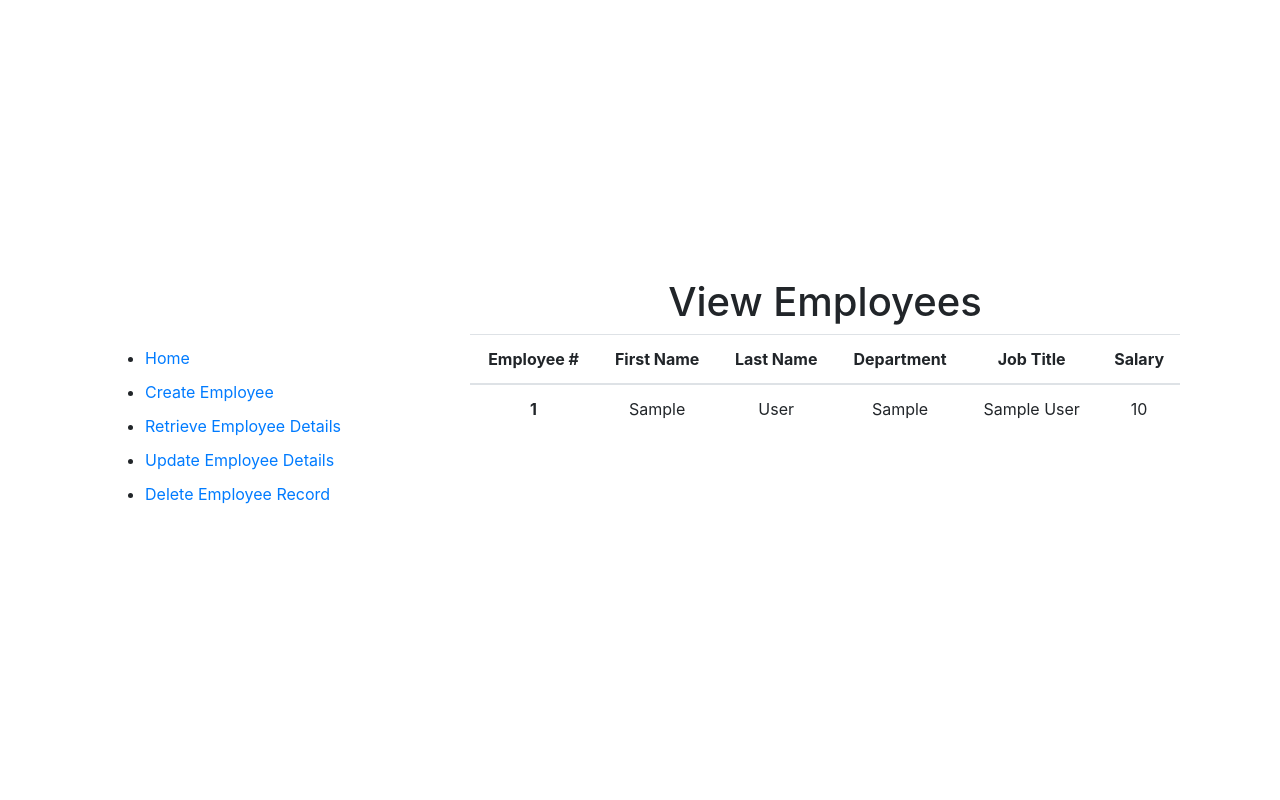
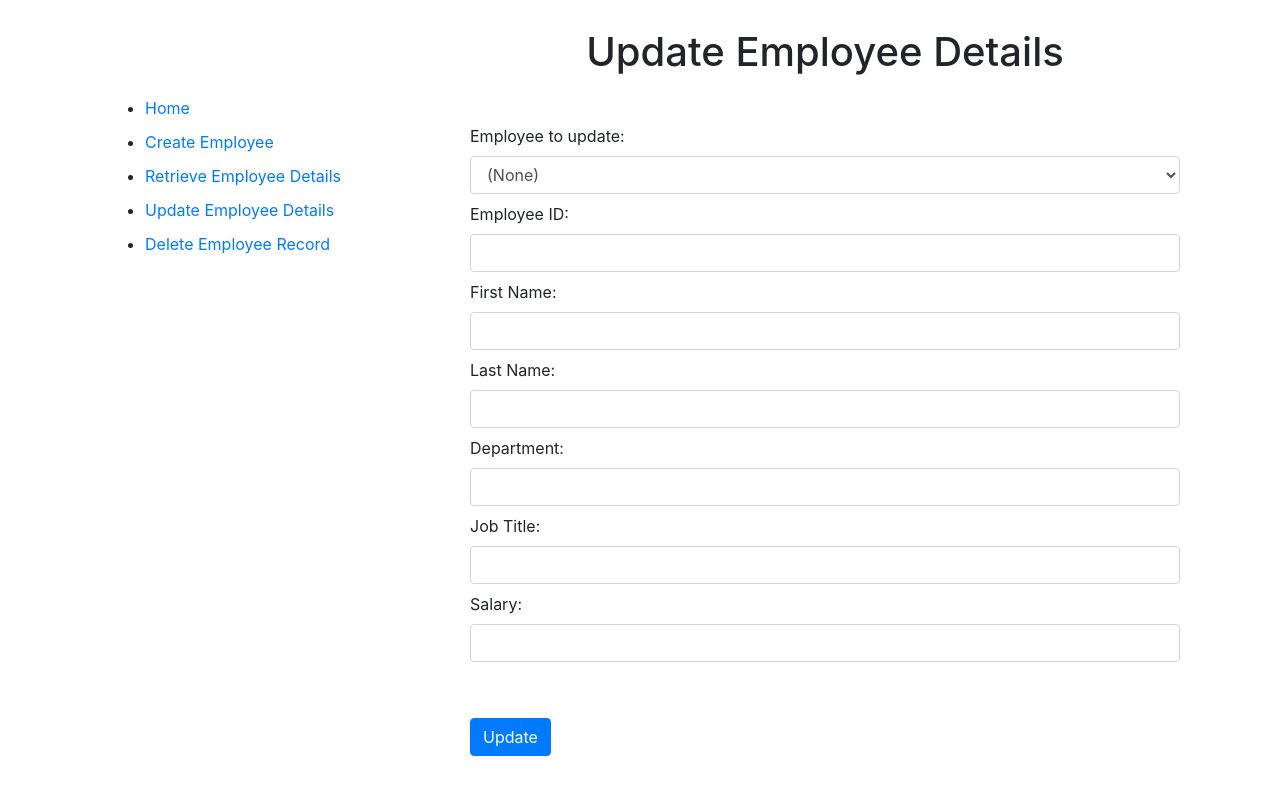
Before and after one commit to A00483386/CRUD_Website, a Django app: page /updateemployee in a window 1280 px wide. Run offline with Django 5.2, Linux system fonts and the light colour scheme; tables that the repository leaves empty hold one stand-in row (values such as "Sample post").

Commit message:
Added all changes. Assignment Complete

```diff
--- a/crud/forms.py
+++ b/crud/forms.py
@@ -3,21 +3,21 @@ from .models import Employee
 
 
 class EmployeeForm(forms.ModelForm):
-    employee_id = forms.NumberInput()
-    first_name = forms.TextInput()
-    last_name = forms.TextInput()
-    department = forms.TextInput()
-    job_title = forms.TextInput()
-    salary = forms.NumberInput()
 
     class Meta:
         model = Employee
         fields = ['employee_id', 'first_name', 'last_name', 'department', 'job_title', 'salary']
+        labels = {'employee_id':'Employee ID',
+                  'first_name':'First Name',
+                  'last_name':'Last Name',
+                  'department':'Department',
+                  'job_title':'Job Title',
+                  'salary':'Salary'}
 
     def __init__(self, *args, **kwargs):
         super().__init__(*args, **kwargs)
         for field in self.fields:
-            self.fields[field].widget.attrs.update({'class': 'form-control'})
+            self.fields[field].widget.attrs.update({'class': 'form-control mb-2'})
 
 
 class EDCF(forms.ModelChoiceField):
@@ -34,4 +34,23 @@ class EmployeeDeleteForm(forms.Form):
     def __init__(self, *args, **kwargs):
         super().__init__(*args, **kwargs)
         for field in self.fields:
-            self.fields[field].widget.attrs.update({'class': 'form-control'})
+            self.fields[field].widget.attrs.update({'class': 'form-control mb-2'})
+
+class EmployeeUpdateForm(forms.Form):
+    employee_to_update = EDCF(queryset=Employee.objects.all(),empty_label="(None)")
+
+    employee_id = forms.IntegerField(required=False, label='Employee ID')
+    first_name = forms.CharField(required=False, label='First Name')
+    last_name = forms.CharField(required=False, label='Last Name')
+    department = forms.CharField(required=False, label='Department')
+    job_title = forms.CharField(required=False, label='Job Title')
+    salary = forms.IntegerField(required=False, label='Salary')
+
+    class Meta:
+        model = Employee
+        fields = ['employee_id', 'first_name', 'last_name', 'department', 'job_title', 'salary']
+
+    def __init__(self, *args, **kwargs):
+        super().__init__(*args, **kwargs)
+        for field in self.fields:
+            self.fields[field].widget.attrs.update({'class': 'form-control mb-2'})
--- a/crud/urls.py
+++ b/crud/urls.py
@@ -6,5 +6,5 @@ urlpatterns = [
     path("createemployee", views.createuser, name="createuser"),
     path("deleteemployee", views.deleteuser, name="deleteuser"),
     path("viewemployees", views.viewusers, name="viewusers"),
-    path("updateemployee", views.viewusers, name="updateuser"),
+    path("updateemployee", views.updateuser, name="updateuser"),
 ]
--- a/crud/views.py
+++ b/crud/views.py
@@ -1,7 +1,7 @@
 from django.shortcuts import render, redirect
 from django.http import HttpResponse
 
-from crud.forms import EmployeeForm, EmployeeDeleteForm
+from crud.forms import EmployeeForm, EmployeeDeleteForm, EmployeeUpdateForm
 from crud.models import Employee
 
 
@@ -59,5 +59,54 @@ def viewusers(request):
     Employees = Employee.objects.all()
     return render(request, 'viewusers.html', {'employees' : Employees})
 
-def updateusers(request):
-    return HttpResponse("Hello, world. You're at the polls index.")
+def updateuser(request):
+    if request.POST:
+        form = EmployeeUpdateForm(request.POST)
+        if form.is_valid():
+            eid_int = int(form.cleaned_data['employee_to_update'].__str__())
+            e = Employee.objects.filter(employee_id=eid_int).first()
+            if e is not None:
+                eid = form.cleaned_data.get('employee_id')
+                fn = form.cleaned_data.get('first_name')
+                ln = form.cleaned_data.get('last_name')
+                dep = form.cleaned_data.get('department')
+                sal = form.cleaned_data.get('salary')
+                jt = form.cleaned_data.get('job_title')
+
+                if fn != '':
+                    e.first_name = fn
+                if ln != '':
+                    e.last_name = ln
+                if dep != '':
+                    e.department = dep
+                if sal is not None:
+                    e.salary = sal
+                if jt != '':
+                    e.job_title = jt
+                if eid is not None:
+                    e.employee_id = eid
+
+                e.save()
+                if eid is not None:
+                    Employee.objects.filter(employee_id=eid_int).first().delete()
+
+
+                return render(request, 'updateuser.html', {
+                    'form': EmployeeUpdateForm,
+                    'color': 'green',
+                    'success': 'Updated!'})
+            else:
+                return render(request, 'updateuser.html', {
+                    'form': EmployeeUpdateForm,
+                    'color': 'red',
+                    'success': 'An error occured while updating employee information!'})
+        else:
+            return render(request, 'updateuser.html', {
+                'form': EmployeeUpdateForm,
+                'color': 'red',
+                'success': 'An error occured while updating employee information!'})
+    else:
+        return render(request, 'updateuser.html', {
+            'form': EmployeeUpdateForm,
+            'color': 'green',
+            'success': ''})
--- a/templates/createuser.html
+++ b/templates/createuser.html
@@ -1,7 +1,7 @@
 {% extends "base_generic.html" %}
 
 {% block content %}
-    <h1>Create Employee</h1>
+    <h1 class="mb-5">Create Employee</h1>
     <form class="form-vertical text-left mx-auto w-100" method="POST" action="{% url 'createuser' %}" enctype="multipart/form-data">
         {% csrf_token %}
         {{ form }}
--- a/templates/deleteuser.html
+++ b/templates/deleteuser.html
@@ -1,7 +1,7 @@
 {% extends "base_generic.html" %}
 
 {% block content %}
-    <h1>Create Employee</h1>
+    <h1 class="mb-5">Delete Employee</h1>
     <form class="form-vertical text-left mx-auto w-100" method="POST" action="{% url 'deleteuser' %}" enctype="multipart/form-data">
         {% csrf_token %}
         {{ form }}
--- a/templates/index.html
+++ b/templates/index.html
@@ -1,7 +1,7 @@
 {% extends "base_generic.html" %}
 
 {% block content %}
-    <h1>Welcome to our CRUD Application</h1>
+    <h1 class="mb-5">Welcome to our CRUD Application</h1>
     <div class="text-left w-75 mx-auto" style="margin-top: 10%;">
         <p>You can: </p>
         <ul class="list-group gap-2">
--- /dev/null
+++ b/templates/updateuser.html
@@ -0,0 +1,13 @@
+{% extends "base_generic.html" %}
+
+{% block content %}
+    <h1 class="mb-5">Update Employee Details</h1>
+    <form class="form-vertical text-left mx-auto w-100" method="POST" action="{% url 'updateuser' %}" enctype="multipart/form-data">
+        {% csrf_token %}
+        {{ form }}
+        <button class="btn btn-primary mx-auto text-center mt-5">Update</button>
+    </form>
+    <h5 class="mt-3" style="color: {{ color }};">
+        {{ success }}
+    </h5>
+{% endblock %}
--- a/templates/viewusers.html
+++ b/templates/viewusers.html
@@ -1,6 +1,6 @@
 {% extends "base_generic.html" %}
 {% block content %}
-<h1>View Employees</h1>
+<h1 class="mb-5">View Employees</h1>
 <table class="table overflow-scroll">
 	<thead>
 		<tr>
```
